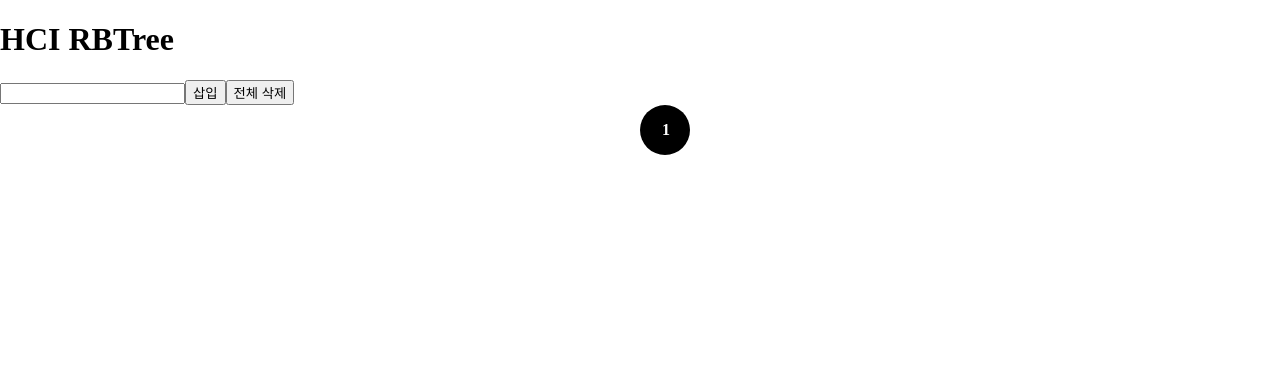
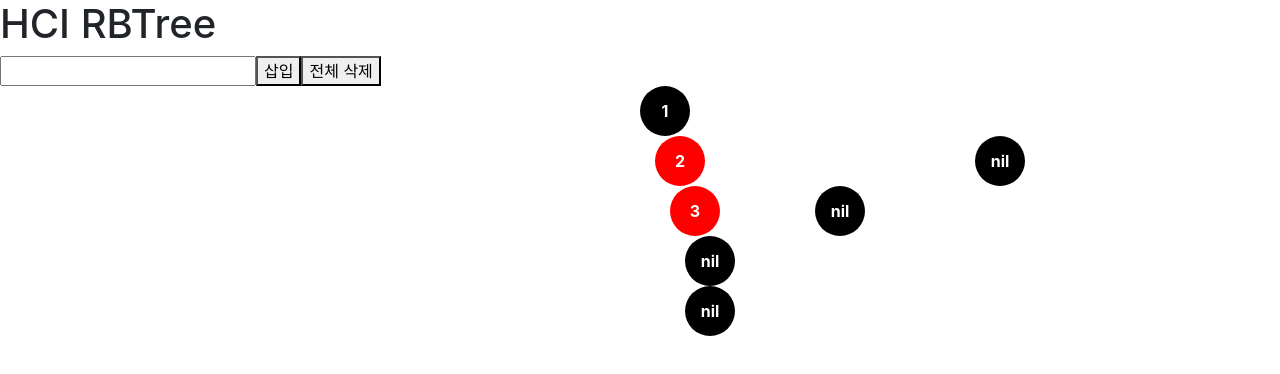
Before and after one commit to dohyeunglee/hci, an Angular app: page / in a window 1280 px wide. Shown: the top 374 px of the page. Built offline with nearby package versions, Linux system fonts and the light colour scheme.

Commit message:
feat: implement Tree Structure view

```diff
--- a/src/app/app.component.ts
+++ b/src/app/app.component.ts
@@ -13,7 +13,23 @@ export class AppComponent {
       id: '1',
       value: 1,
       children: {
-        left: null,
+        left: {
+          id: '2',
+          value: 2,
+          children: {
+            left: {
+              value: 3,
+              id: '3',
+              children: {
+                left: null,
+                right: null
+              },
+              color: Color.RED
+            },
+            right: null
+          },
+          color: Color.RED
+        },
         right: null
       },
       color: Color.BLACK
--- a/src/app/app.module.ts
+++ b/src/app/app.module.ts
@@ -1,5 +1,6 @@
 import { BrowserModule } from '@angular/platform-browser';
 import { NgModule } from '@angular/core';
+import { NgbModule } from '@ng-bootstrap/ng-bootstrap';
 
 import { AppComponent } from './app.component';
 import { ServiceWorkerModule } from '@angular/service-worker';
@@ -13,7 +14,8 @@ import { NodeComponent } from './node/node.component';
     BrowserModule,
     ServiceWorkerModule.register('/ngsw-worker.js', {
       enabled: environment.production
-    })
+    }),
+    NgbModule.forRoot()
   ],
   providers: [],
   bootstrap: [AppComponent]
--- a/src/app/node/node.component.css
+++ b/src/app/node/node.component.css
@@ -2,12 +2,12 @@
   width: 50px;
   height: 50px;
   border-radius: 25px;
-  background: red;
+  background: black;
+  text-align: center;
 }
 
 b {
   color: white;
   position: relative;
-  left: 22px;
-  top: 16px;
+  top: 13px;
 }
--- a/src/app/node/node.component.html
+++ b/src/app/node/node.component.html
@@ -1,3 +1,19 @@
 <div class="circle" [style.background]="node?.color === Color.BLACK ? 'black' : 'red'">
   <b>{{ node?.value }}</b>
 </div>
+<div class="container">
+  <div class="row">
+    <div class="col">
+      <node *ngIf="left else nil" [node]="left"></node>
+    </div>
+    <div class="col">
+      <node *ngIf="right else nil" [node]="right"></node>
+    </div>
+  </div>
+</div>
+
+<ng-template #nil>
+  <div class="circle">
+    <b>nil</b>
+  </div>
+</ng-template>
--- a/src/app/node/node.component.ts
+++ b/src/app/node/node.component.ts
@@ -16,9 +16,14 @@ import { Color, Node } from '../models';
 })
 export class NodeComponent implements OnInit {
   @Input() node: Node;
+  left: Node;
+  right: Node;
   Color = Color;
 
   constructor() {}
 
-  ngOnInit() {}
+  ngOnInit() {
+    this.left = this.node && this.node.children.left;
+    this.right = this.node && this.node.children.right;
+  }
 }
--- a/src/styles.css
+++ b/src/styles.css
@@ -1,6 +1,8 @@
 /* You can add global styles to this file, and also import other style files */
+@import 'https://maxcdn.bootstrapcdn.com/bootstrap/4.0.0/css/bootstrap.min.css';
 
-body {
+body,
+html {
   height: 100%;
   width: 100%;
   margin: 0;
```
Also changed, not shown: package.json (+6 -3 lines), 1 other file (tests, documents, lock files or other folders).
